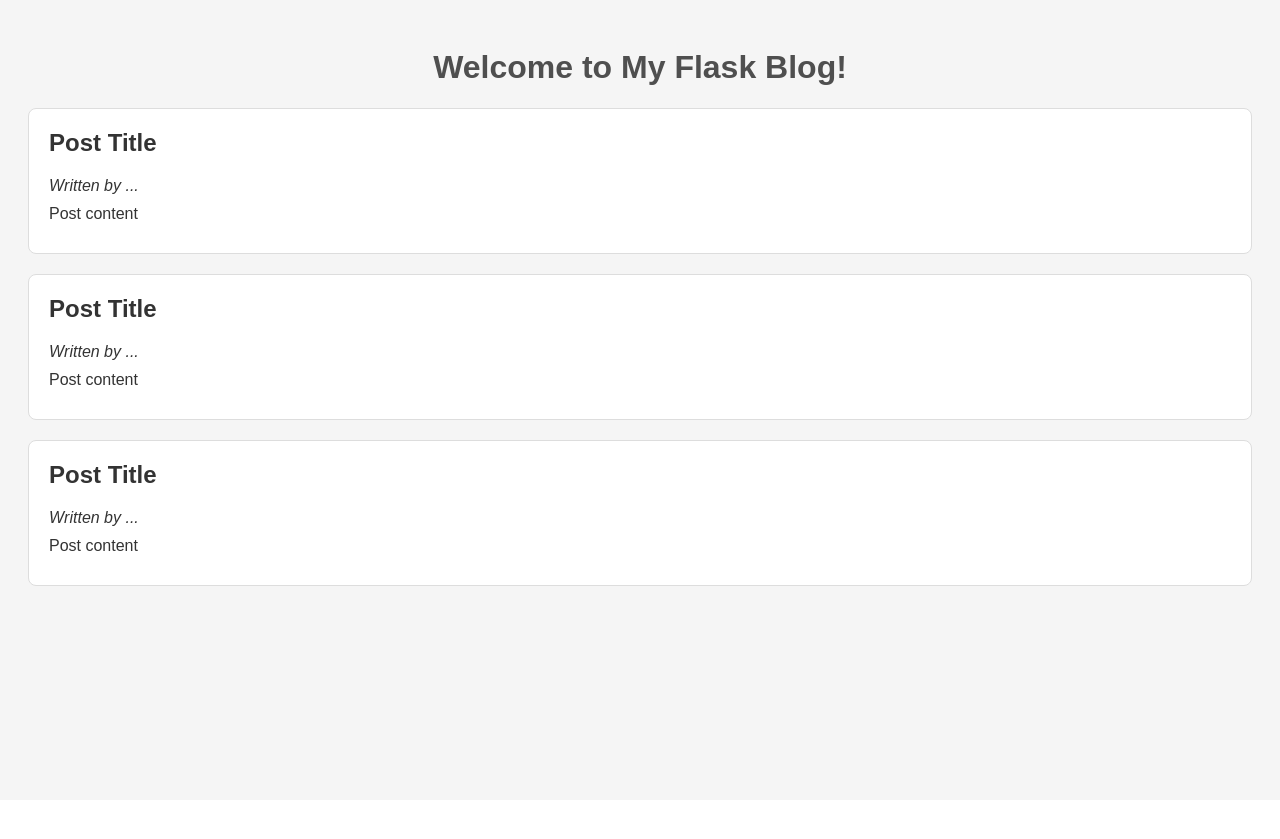
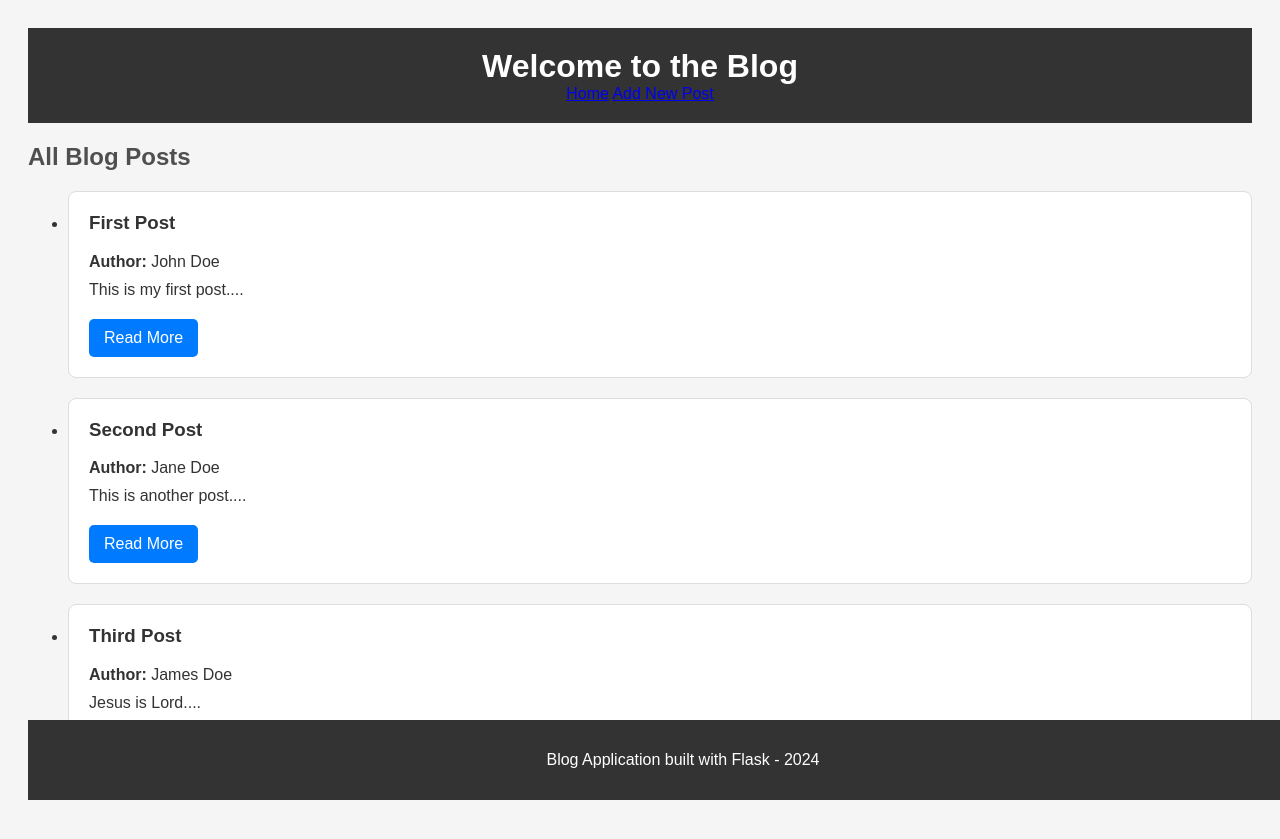
Before and after one commit to nnamokoejike/Masterblog, a Flask app: page / in a window 1280 px wide; the page is wider, and only the part inside the window is pictured. Before the commit the page ends 586 px from the top of that part, so only its background shows below. Run offline with Flask 3, Linux system fonts and the light colour scheme.

Commit message:
More Changes

```diff
--- a/app.py
+++ b/app.py
@@ -1,4 +1,4 @@
-from flask import Flask, render_template, jsonify
+from flask import Flask, render_template, jsonify, request, url_for, redirect
 import json
 
 app = Flask(__name__)
@@ -13,6 +13,11 @@ def load_posts():
         return []
 
 
+def save_posts(posts):
+    with open('blog_posts.json', 'w') as file:
+        json.dump(posts, file)
+
+
 # Index Route: Display all blog posts
 @app.route('/')
 def index():
@@ -20,5 +25,50 @@ def index():
     return render_template('index.html', posts=blog_posts)
 
 
+@app.route('/add', methods=['GET', 'POST'])
+def add():
+    if request.method == 'POST':
+        author = request.form.get('author')
+        title = request.form.get('title')
+        content = request.form.get('content')
+
+        # Load the existing blog posts
+        blog_posts = load_posts()
+
+        # Generate a unique ID for the new post
+        new_id = max([post['id'] for post in blog_posts]) + 1 if blog_posts else 1
+
+        # Create a new blog post dictionary
+        new_post = {
+            'id': new_id,
+            'author': author,
+            'title': title,
+            'content': content
+        }
+
+        # Append the new post to the list
+        blog_posts.append(new_post)
+
+        # Save the updated list to the JSON file
+        save_posts(blog_posts)
+
+        # Redirect to the index page
+        return redirect(url_for('index'))
+    # If it's a Get request, render the form
+    return render_template('add.html')
+
+
+# View Single Post Route
+@app.route('/post/<int:post_id>')
+def view_post(post_id):
+    blog_posts = load_posts()
+    # Find the post by ID
+    post = next((post for post in blog_posts if post['id'] == post_id), None)
+    if post:
+        return render_template('post.html', post=post)
+    else:
+        return 'post not found', 404
+
+
 if __name__ == '__main__':
     app.run(debug=True)
--- a/blog_posts.json
+++ b/blog_posts.json
@@ -1,4 +1,5 @@
 [
     {"id": 1, "author": "John Doe", "title": "First Post", "content": "This is my first post."},
-    {"id": 2, "author": "Jane Doe", "title": "Second Post", "content": "This is another post."}
+    {"id": 2, "author": "Jane Doe", "title": "Second Post", "content": "This is another post."},
+    {"id": 3, "author": "James Doe", "title": "Third Post", "content": "Jesus is Lord."}
 ]
--- a/static/style.css
+++ b/static/style.css
@@ -5,8 +5,20 @@ body {
     color: #333;
 }
 
+/* Header styling */
+header {
+    text-align: center;
+    padding: 20px;
+    background-color: #333;
+    color: white;
+}
+
 h1 {
-    text-align: center;
+    margin: 0;
+    font-size: 2em;
+}
+
+h2 {
     color: #4F4F4F;
 }
 
@@ -18,10 +30,34 @@ h1 {
     border-radius: 8px;
 }
 
-.post h2 {
+.post h3 {
     margin-top: 0;
 }
 
 .post p {
     margin: 10px 0;
 }
+
+.read-more {
+    display: inline-block;
+    margin-top: 10px;
+    padding: 10px 15px;
+    background-color: #007BFF;
+    color: white;
+    text-decoration: none;
+    border-radius: 5px;
+}
+
+.read-more:hover {
+    background-color: #0056b3;
+}
+
+footer {
+    text-align: center;
+    padding: 15px;
+    background-color: #333;
+    color: white;
+    position: absolute;
+    bottom: 0;
+    width: 100%;
+}
--- a/templates/index.html
+++ b/templates/index.html
@@ -3,25 +3,37 @@
 <head>
     <meta charset="UTF-8">
     <meta name="viewport" content="width=device-width, initial-scale=1.0">
-    <title>My Flask Blog</title>
+    <title>Blog Home</title>
     <link rel="stylesheet" href="{{ url_for('static', filename='style.css') }}">
 </head>
 <body>
-    <h1>Welcome to My Flask Blog!</h1>
-    <div class="post">
-        <h2>Post Title</h2>
-        <p><em>Written by ...</em></p>
-        <p>Post content</p>
-    </div>
-    <div class="post">
-        <h2>Post Title</h2>
-        <p><em>Written by ...</em></p>
-        <p>Post content</p>
-    </div>
-    <div class="post">
-        <h2>Post Title</h2>
-        <p><em>Written by ...</em></p>
-        <p>Post content</p>
-    </div>
+    <header>
+        <h1>Welcome to the Blog</h1>
+        <nav>
+            <a href="/">Home</a>
+            <a href="/add">Add New Post</a>
+        </nav>
+    </header>
+    <main>
+        <h2>All Blog Posts</h2>
+        {% if posts %}
+            <ul>
+                {% for post in posts %}
+                    <li class="post">
+                        <h3>{{ post['title'] }}</h3>
+                        <p><strong>Author:</strong> {{ post['author'] }}</p>
+                        <p>{{ post['content'][:100] }}...</p>
+                        <!-- Add a link to view the full post -->
+                        <a href="/post/{{ post['id'] }}" class="read-more">Read More</a>
+                    </li>
+                {% endfor %}
+            </ul>
+        {% else %}
+            <p>No blog posts available. Add some new posts!</p>
+        {% endif %}
+    </main>
+    <footer>
+        <p>Blog Application built with Flask - 2024</p>
+    </footer>
 </body>
 </html>
```
Also changed, not shown: templates/add.html (added, +31 -0 lines), templates/post.html (added, +23 -0 lines).
